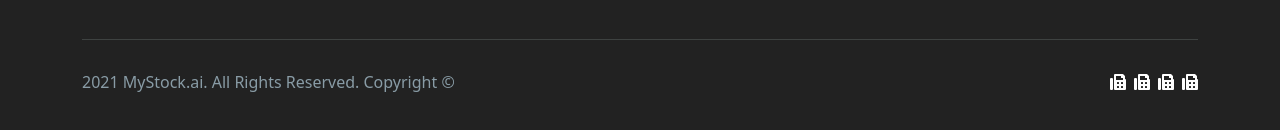
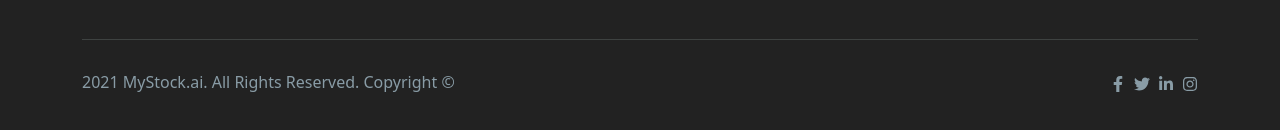
Before and after one commit to naveendara999/stockai, a React (Create React App) app: page / in a window 1280 px wide. Shown: the part 3537-3667 px from the top of the page. Built offline with nearby package versions, Linux system fonts and the light colour scheme.

Commit message:
icon add

```diff
--- a/package.json
+++ b/package.json
@@ -15,6 +15,7 @@
     "react": "^17.0.2",
     "react-bootstrap": "^1.6.1",
     "react-dom": "^17.0.2",
+    "react-icons": "^4.2.0",
     "react-player": "^2.9.0",
     "react-responsive-carousel": "^3.2.18",
     "react-router-dom": "^5.2.0",
--- a/public/index.html
+++ b/public/index.html
@@ -3,7 +3,7 @@
   <head>
     <meta charset="utf-8" />
     <link rel="icon" href="%PUBLIC_URL%/favicon.ico" />
-    <meta name="viewport" content="width=device-width, initial-scale=1" />
+    <meta name="viewport" content="width=1980px, initial-scale=1" />
     <meta name="theme-color" content="#000000" />
     <meta
       name="description"
--- a/src/components/Footer/Footer.js
+++ b/src/components/Footer/Footer.js
@@ -4,6 +4,12 @@ import { Link } from 'react-router-dom';
 import { faFax } from '@fortawesome/free-solid-svg-icons';
 import { FontAwesomeIcon } from '@fortawesome/react-fontawesome';
 import logo from '../../Assets/images/Logo.png';
+import {
+  FaFacebookF,
+  FaTwitter,
+  FaLinkedinIn,
+  FaInstagram,
+} from 'react-icons/fa';
 const Footer = () => {
   return (
     <div className='footer'>
@@ -56,22 +62,15 @@ const Footer = () => {
           <Col md={6}>
             <div className='socialmedia'>
               <ul>
+                <li>{<FaFacebookF />}</li>
                 <li>
-                  {/* <Link>
-                    <FontAwesomeIcon icon={faFax} />
-                  </Link> */}
+                  <FaTwitter />
                 </li>
                 <li>
-                  <FontAwesomeIcon icon={faFax} />
+                  <FaLinkedinIn />
                 </li>
                 <li>
-                  <FontAwesomeIcon icon={faFax} />
-                </li>
-                <li>
-                  <FontAwesomeIcon icon={faFax} />
-                </li>
-                <li>
-                  <FontAwesomeIcon icon={faFax} />
+                  <FaInstagram />
                 </li>
               </ul>
             </div>
```
Also changed, not shown: 1 other file (tests, documents, lock files or other folders).
